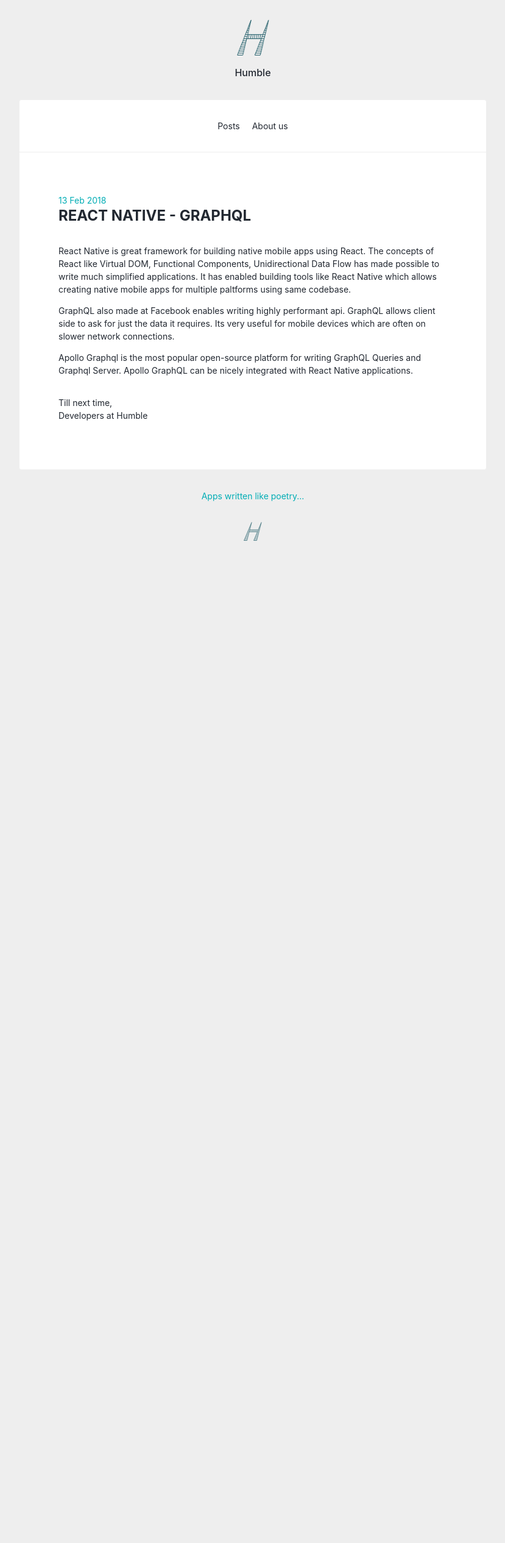
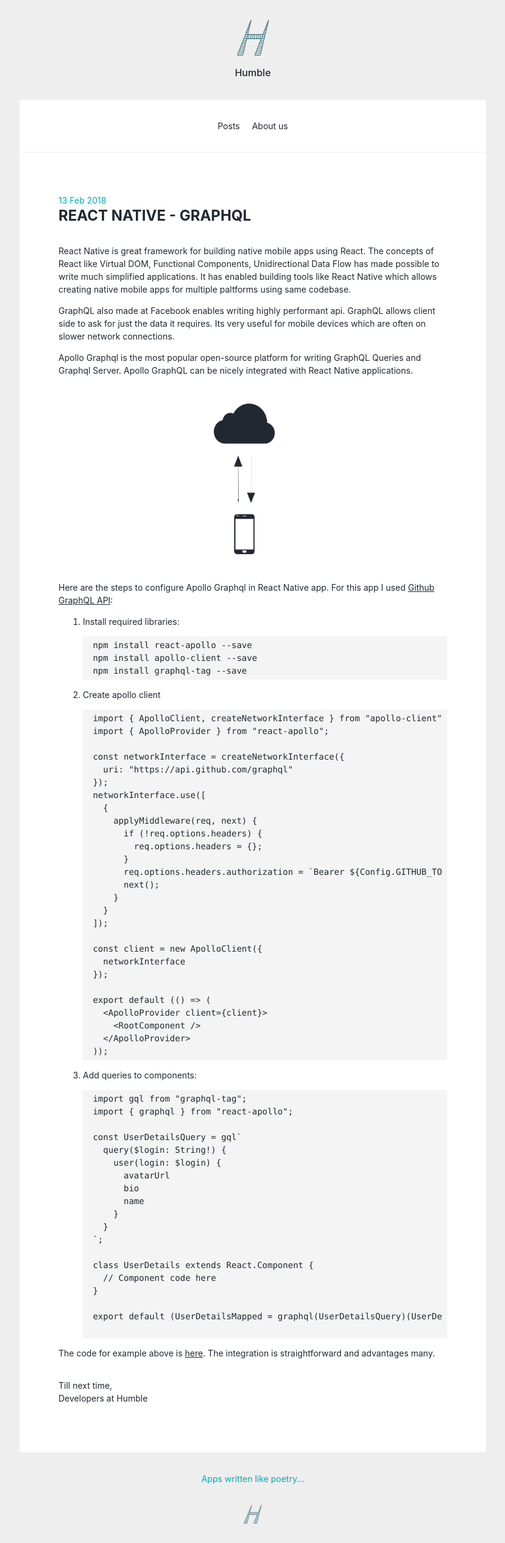
Before and after one commit to humbledevs/humbledevs, a Jekyll site: the page built from _posts/2018-02-13-react-native-graphql.md, in a window 1280 px wide. Shown: the whole page at 61% size, without its empty margins (225-1054 px from the left). Built offline with Jekyll 4.4.1, drawn with Linux system fonts in a browser that asks for light colours; nearby versions of some CDN libraries; before the commit the page ends 919 px from its top, so only the background shows below that.

Commit message:
Adding build

````diff
--- a/_posts/2018-02-13-react-native-graphql.md
+++ b/_posts/2018-02-13-react-native-graphql.md
@@ -9,35 +9,71 @@
 
 Apollo Graphql is the most popular open-source platform for writing GraphQL Queries and Graphql Server. Apollo GraphQL can be nicely integrated with React Native applications.
 
-<!--
-> Sit amet, consectetur adipisicing elit, sed do eiusmod tempor incididunt ut labore et dolore magna aliqua. Abore et dolore magna aliqua. Ut enim ad minim veniam, quis.
->
-> – Akei Yue
+<img style="width: 100px;margin: 30px 40%;" src="/images/mobilecloud.png" />
 
-1. List with code
+Here are the steps to configure Apollo Graphql in React Native app. For this app I used [Github GraphQL API](https://developer.github.com/v4/):
 
-   ```
-   not highlighted
-   multi line
-   ```
+1. Install required libraries:
 
-2. List with code
-   ```javascript
-   var dom = document.getElementById("boom");
-   console.log(dom);
-   ```
+    ```
+    npm install react-apollo --save
+    npm install apollo-client --save
+    npm install graphql-tag --save
+    ```
 
----
+2. Create apollo client
 
-Lorem ipsum dolor sit amet, consectetuer adipiscing elit. Aenean commodo ligula eget dolor. Aenean massa. Cum sociis natoque penatibus et magnis dis parturient montes, nascetur ridiculus mus. Donec quam felis, ultricies nec, pellentesque eu, pretium quis, sem. Nulla consequat massa quis enim.
+    ```
+    import { ApolloClient, createNetworkInterface } from "apollo-client";
+    import { ApolloProvider } from "react-apollo";
 
-Lorem ipsum dolor sit amet, consectetuer adipiscing elit. Aenean commodo ligula eget dolor. Aenean massa. Cum sociis natoque penatibus et magnis dis parturient montes, nascetur ridiculus mus.
+    const networkInterface = createNetworkInterface({
+      uri: "https://api.github.com/graphql"
+    });
+    networkInterface.use([
+      {
+        applyMiddleware(req, next) {
+          if (!req.options.headers) {
+            req.options.headers = {};
+          }
+          req.options.headers.authorization = `Bearer ${Config.GITHUB_TOKEN}`;
+          next();
+        }
+      }
+    ]);
 
-```html
-<dialog>
-  <header>Headsup</header>
-  <p>Lorem ipsum dolor sit amet, consectetur adipisicing elit, sed do eiusmod tempor incididunt ut labore et dolore magna.</p>
-  <button type="button" class="js-close-dialog">Close</button>
-</dialog>
-```
--->
+    const client = new ApolloClient({
+      networkInterface
+    });
+
+    export default (() => (
+      <ApolloProvider client={client}>
+        <RootComponent />
+      </ApolloProvider>
+    ));
+    ```
+3. Add queries to components:
+
+    ```
+    import gql from "graphql-tag";
+    import { graphql } from "react-apollo";
+
+    const UserDetailsQuery = gql`
+      query($login: String!) {
+        user(login: $login) {
+          avatarUrl
+          bio
+          name
+        }
+      }
+    `;
+
+    class UserDetails extends React.Component {
+      // Component code here
+    }
+
+    export default (UserDetailsMapped = graphql(UserDetailsQuery)(UserDetails));
+
+    ```
+
+The code for example above is [here](https://github.com/humbledevs/react-native-graphql). The integration is straightforward and advantages many.
--- a/stylesheets/style.css
+++ b/stylesheets/style.css
@@ -23,7 +23,7 @@
 
 /* Markdown styles */
 .markdown-body a {
-  text-decoration: none;
+  text-decoration: underline;
   color: #222831;
 }
 .markdown-body .highlighter-rouge {
@@ -32,6 +32,7 @@
 .markdown-body pre {
   margin: 0;
   overflow: auto;
+  font-size: 14px;
 }
 .markdown-body > .highlighter-rouge,
 .markdown-body > blockquote {
````
Also changed, not shown: images/mobilecloud.png (added), 4 other files.
